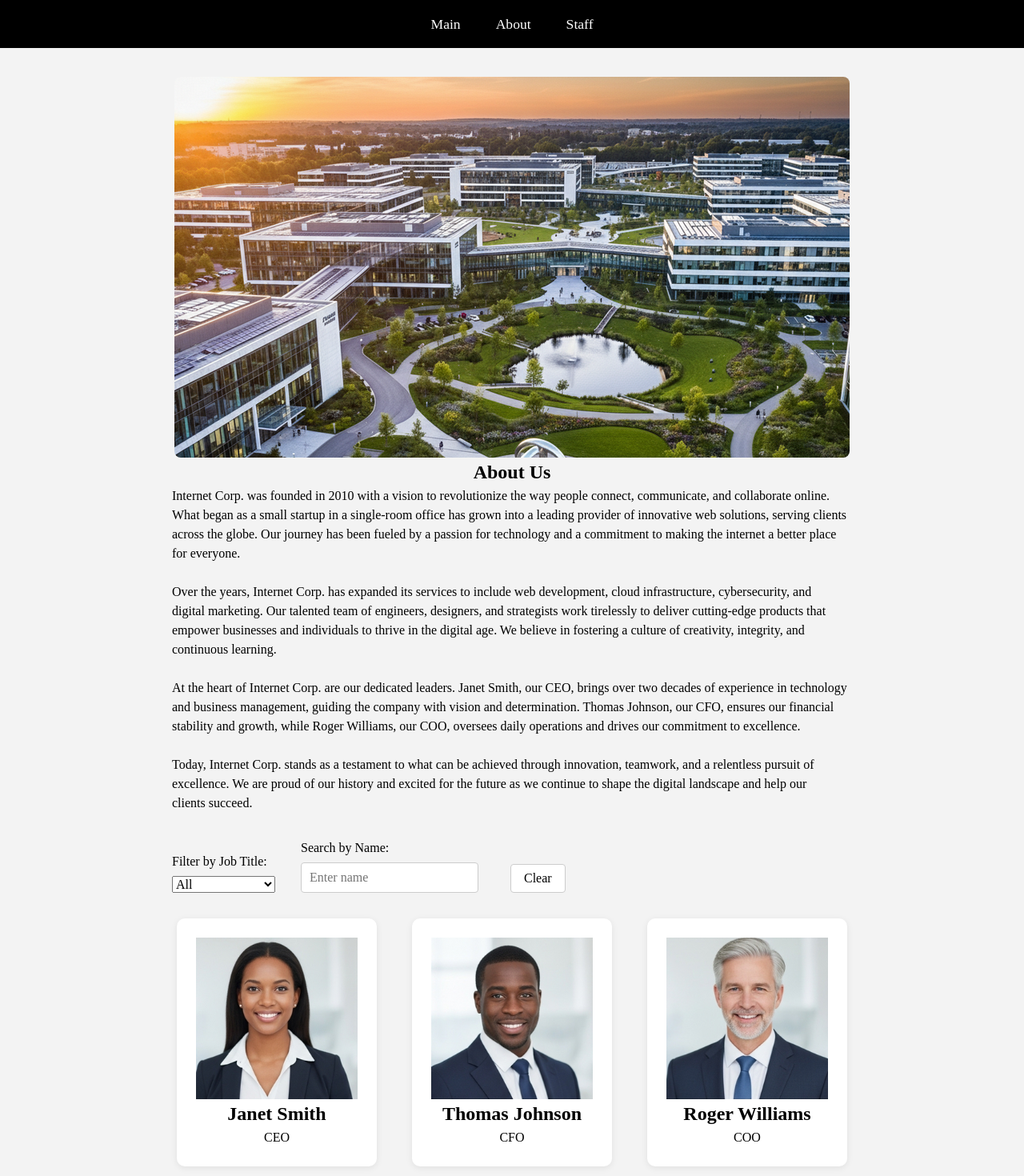
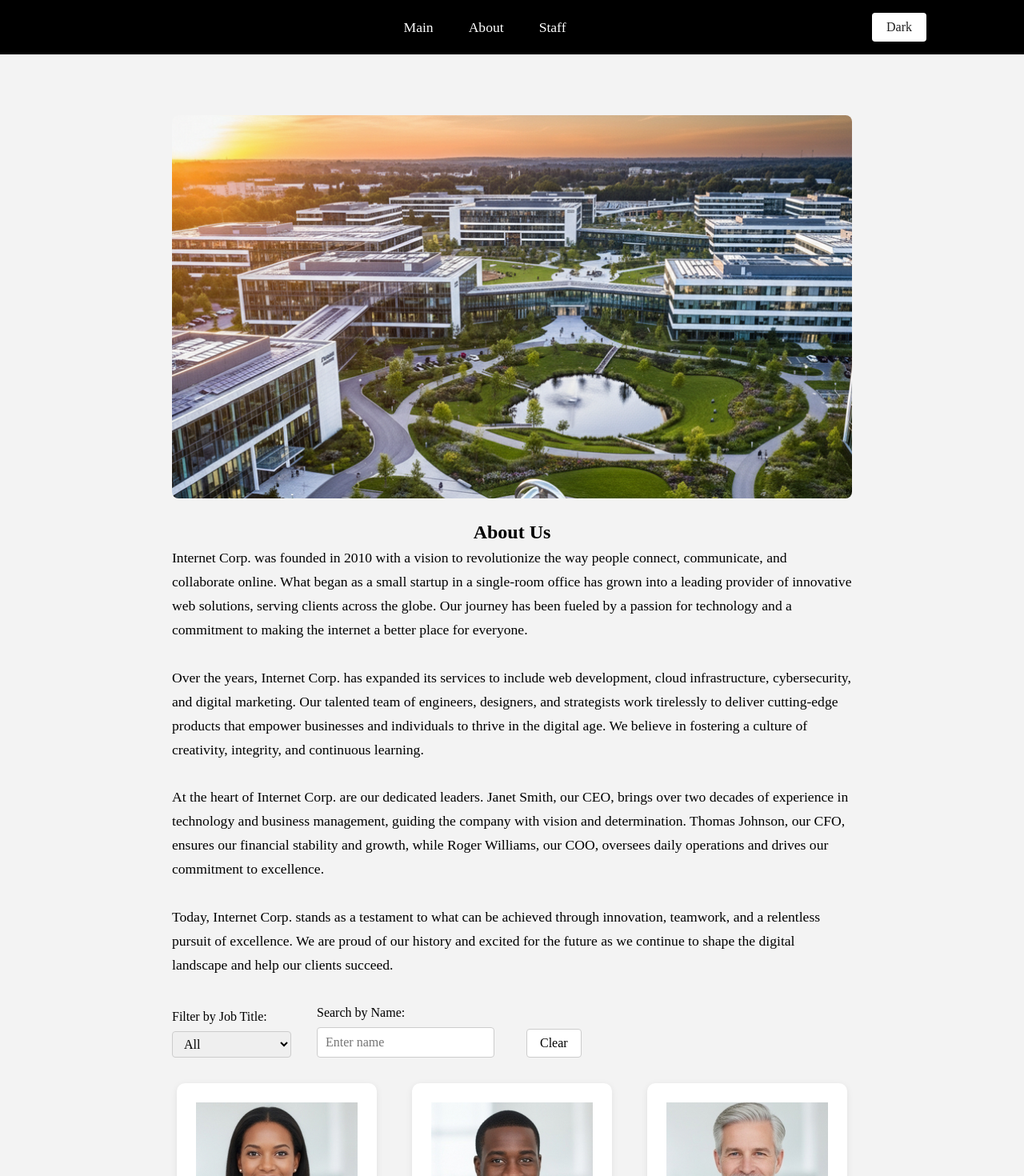
Before and after one commit to colinsubler/Profile-App, a React (Vite) app: page / in a window 1280 px wide. Shown: the top 1470 px of the page at 80% size. Built offline with nearby package versions, Linux system fonts and the light colour scheme.

Commit message:
Added requirements for lab 6

```diff
--- a/src/components/About.jsx
+++ b/src/components/About.jsx
@@ -1,11 +1,15 @@
-import React from 'react';
 import aboutImg from '../assets/campus.png';
+import styles from '../styles/about.module.css';
 
 const About = () => (
-    <div className="about-section" style={{ textAlign: 'center' }}>
-        <img src={aboutImg} alt="About" style={{ maxWidth: '850px', borderRadius: '8px', display: 'block', margin: '0 auto' }} />
+    <div className={styles['about-section']}>
+        <img
+            src={aboutImg}
+            alt="About"
+            className={styles['about-img']}
+        />
         <h1>About Us</h1>
-        <div style={{ textAlign: 'left', maxWidth: '850px', margin: '0 auto' }}>
+        <div className={styles['about-content']}>
             <p>
                 Internet Corp. was founded in 2010 with a vision to revolutionize the way people connect, communicate, and collaborate online. What began as a small startup in a single-room office has grown into a leading provider of innovative web solutions, serving clients across the globe. Our journey has been fueled by a passion for technology and a commitment to making the internet a better place for everyone.
             </p>
--- a/src/components/Card.jsx
+++ b/src/components/Card.jsx
@@ -1,8 +1,16 @@
 import PropTypes from "prop-types";
+import styles from "../styles/card.module.css";
+import React, { useEffect, useState } from "react";
 
-const Card = ({ imgSrc, title, description }) => {
+const Card = ({ imgSrc, title, description, dark }) => {
+    const [fadeClass, setFadeClass] = useState("");
+
+    useEffect(() => {
+        setFadeClass(styles["fade-in"]);
+    }, []);
+
     return (
-        <div className="card">
+        <div className={`${styles.card} ${fadeClass} ${dark ? styles.dark : ""}`}>
             <img src={imgSrc} alt="Headshot" />
             <h1>{title}</h1>
             <p>{description}</p>
@@ -14,6 +22,7 @@ Card.propTypes = {
     imgSrc: PropTypes.string.isRequired,
     title: PropTypes.string.isRequired,
     description: PropTypes.string.isRequired,
+    dark: PropTypes.bool,
 };
 
 export default Card;
--- a/src/components/Filters.jsx
+++ b/src/components/Filters.jsx
@@ -1,3 +1,5 @@
+import styles from '../styles/filters.module.css';
+
 const Filters = ({
     titles,
     selectedValue,
@@ -7,37 +9,36 @@ const Filters = ({
     onClear
 }) => {
     return (
-        <div className="filter-container" style={{ display: 'flex', alignItems: 'flex-end', gap: '32px' }}>
-            <div className="select-filter" style={{ display: 'flex', flexDirection: 'column' }}>
-                <label htmlFor="select" style={{ marginBottom: '6px' }}>Filter by Job Title:</label>
-                <select id="select" onChange={onDescriptionChange} value={selectedValue}>
-                    <option value="all">All</option>{titles.map((title, idx) => (<option key={idx} value={title}>{title}</option>))}
+        <div className={styles['filter-container']}>
+            <div className={styles['select-filter']}>
+                <label htmlFor="select" className={styles['filter-label']}>Filter by Job Title:</label>
+                <select
+                    id="select"
+                    onChange={onDescriptionChange}
+                    value={selectedValue}
+                    className={styles['filter-select']}
+                >
+                    <option value="all">All</option>
+                    {titles.map((title, idx) => (
+                        <option key={idx} value={title}>{title}</option>
+                    ))}
                 </select>
             </div>
-            <div className="search-filter" style={{ display: 'flex', flexDirection: 'column' }}>
-                <label htmlFor="searchName" style={{ marginBottom: '6px' }}>Search by Name:</label>
+            <div className={styles['search-filter']}>
+                <label htmlFor="searchName" className={styles['filter-label']}>Search by Name:</label>
                 <input
                     id="searchName"
                     type="text"
                     value={searchValue}
                     onChange={onSearchChange}
                     placeholder="Enter name"
-                    style={{ padding: '6px 10px', borderRadius: '4px', border: '1px solid #ccc' }}
+                    className={styles['filter-input']}
                 />
             </div>
             <button
                 type="button"
                 onClick={onClear}
-                style={{
-                    height: '36px',
-                    alignSelf: 'flex-end',
-                    marginLeft: '8px',
-                    padding: '0 16px',
-                    borderRadius: '4px',
-                    border: '1px solid #ccc',
-                    background: '#fff',
-                    cursor: 'pointer'
-                }}
+                className={styles['clear-btn']}
             >
                 Clear
             </button>
--- a/src/components/Header.jsx
+++ b/src/components/Header.jsx
@@ -1,33 +1,48 @@
-import React from 'react';
-import '../styles/global.css';
+import React, { useState, useEffect } from 'react';
+import styles from '../styles/header.module.css';
 
 const handleScroll = (position) => {
     const height = document.documentElement.scrollHeight - window.innerHeight;
     if (position === 'top') {
         window.scrollTo({ top: 0, behavior: 'smooth' });
     } else if (position === 'middle') {
+        window.scrollTo({ top: height / 5, behavior: 'smooth' });
+    } else if (position === 'bottom') {
         window.scrollTo({ top: height / 2, behavior: 'smooth' });
-    } else if (position === 'bottom') {
-        window.scrollTo({ top: height, behavior: 'smooth' });
     }
 };
 
-const Header = () => (
-    <header className="header">
-        <nav>
-            <ul className="header-nav">
+const Header = () => {
+    const [dark, setDark] = useState(false);
+
+    useEffect(() => {
+        document.body.classList.toggle('dark-mode', dark);
+    }, [dark]);
+
+    return (
+        <header className={styles.header}>
+            <nav className={styles['header-nav-container']}>
+                <ul className={styles['header-nav']}>
                     <li>
-                    <button className="header-btn" onClick={() => handleScroll('top')}>Main</button>
+                        <button className={styles['header-btn']} onClick={() => handleScroll('top')}>Main</button>
                     </li>
                     <li>
-                    <button className="header-btn" onClick={() => handleScroll('middle')}>About</button>
+                        <button className={styles['header-btn']} onClick={() => handleScroll('middle')}>About</button>
                     </li>
                     <li>
-                    <button className="header-btn" onClick={() => handleScroll('bottom')}>Staff</button>
+                        <button className={styles['header-btn']} onClick={() => handleScroll('bottom')}>Staff</button>
                     </li>
                 </ul>
+                <button
+                    className={styles['toggle-btn']}
+                    onClick={() => setDark((prev) => !prev)}
+                    aria-label="Toggle dark mode"
+                >
+                    {dark ? 'Light' : 'Dark'}
+                </button>
             </nav>
         </header>
     );
+};
 
 export default Header;
--- a/src/index.css
+++ b/src/index.css
@@ -1 +1,3 @@
-@import 'App.css';
+@import './styles/global.css';
+@import './styles/variables.css';
+@import './styles/reset.css';
--- /dev/null
+++ b/src/styles/about.module.css
@@ -0,0 +1,21 @@
+.about-section {
+    text-align: center;
+    padding: 48px 0 0 0;
+}
+
+.about-img {
+    max-width: 850px;
+    border-radius: 8px;
+    display: block;
+    margin: 0 auto 24px auto;
+    width: 100%;
+    height: auto;
+}
+
+.about-content {
+    text-align: left;
+    max-width: 850px;
+    margin: 0 auto;
+    font-size: 1.1rem;
+    line-height: 1.7;
+}
--- /dev/null
+++ b/src/styles/card.module.css
@@ -0,0 +1,29 @@
+.card {
+    background: #fff;
+    border-radius: 10px;
+    padding: 24px;
+    box-shadow: 0 2px 8px rgba(0,0,0,0.08);
+    display: flex;
+    flex-direction: column;
+    align-items: center;
+    width: 250px;
+    min-height: 300px;
+    transition: background 0.3s;
+}
+
+.card.dark {
+    background: #333;
+}
+
+.card h1 {
+    text-align: center;
+}
+
+@keyframes fadeIn {
+    from { opacity: 0; transform: translateY(20px);}
+    to { opacity: 1; transform: translateY(0);}
+}
+
+.fade-in {
+    animation: fadeIn 0.7s ease;
+}
--- /dev/null
+++ b/src/styles/filters.module.css
@@ -0,0 +1,42 @@
+.filter-container {
+    display: flex;
+    align-items: flex-end;
+    gap: 32px;
+}
+
+.select-filter,
+.search-filter {
+    display: flex;
+    flex-direction: column;
+}
+
+.filter-label {
+    margin-bottom: 6px;
+    font-weight: 500;
+}
+
+.filter-select,
+.filter-input {
+    padding: 6px 10px;
+    border-radius: 4px;
+    border: 1px solid #ccc;
+    font-size: 1rem;
+}
+
+.clear-btn {
+    height: 36px;
+    align-self: flex-end;
+    margin-left: 8px;
+    padding: 0 16px;
+    border-radius: 4px;
+    border: 1px solid #ccc;
+    background: #fff;
+    cursor: pointer;
+    font-size: 1rem;
+    transition: background 0.2s, color 0.2s;
+}
+
+.clear-btn:hover {
+    background: #007bff;
+    color: #fff;
+}
--- a/src/styles/global.css
+++ b/src/styles/global.css
@@ -12,33 +12,9 @@ body {
     padding-top: 64px;
 }
 
-.header {
-    background: #000000;
-    padding: 16px 0;
-    display: flex;
-    justify-content: center;
-    align-items: center;
-    position: fixed;
-    top: 0;
-    left: 0;
-    width: 100%;
-    z-index: 1000;
-}
-
-.header-nav {
-    list-style: none;
-    display: flex;
-    gap: 32px;
-    margin: 0;
-    padding: 0;
-}
-
-.header-btn {
-    background: transparent;
-    border: none;
-    color: #ffffff;
-    font-size: 1.1rem;
-    cursor: pointer;
+body.dark-mode {
+    background: #222;
+    color: #797979;
 }
 
 .content-row {
@@ -57,22 +33,6 @@ body {
     max-width: 850px;
 }
 
-.card {
-    background: #fff;
-    border-radius: 10px;
-    padding: 24px;
-    box-shadow: 0 2px 8px rgba(0,0,0,0.08);
-    display: flex;
-    flex-direction: column;
-    align-items: center;
-    width: 250px;
-    min-height: 300px;
-}
-
-.card h1 {
-    text-align: center;
-}
-
 .placeholder {
     height: 300px;
 }
--- /dev/null
+++ b/src/styles/header.module.css
@@ -0,0 +1,61 @@
+.header {
+    background: #000000;
+    padding: 16px 0;
+    display: flex;
+    justify-content: center;
+    align-items: center;
+    position: fixed;
+    top: 0;
+    left: 0;
+    width: 100%;
+    z-index: 1000;
+    transition: background 0.3s;
+}
+
+.header.dark {
+    background: #222;
+}
+
+.header-nav-container {
+    display: flex;
+    align-items: center;
+    width: 100vw;
+    max-width: 1100px;
+    padding: 0 32px;
+    position: relative;
+}
+
+.header-nav {
+    list-style: none;
+    display: flex;
+    gap: 32px;
+    margin: 0 auto;
+    padding: 0;
+    flex: 1;
+    justify-content: center;
+}
+
+.header-btn {
+    background: transparent;
+    border: none;
+    color: #ffffff;
+    font-size: 1.1rem;
+    cursor: pointer;
+}
+
+.toggle-btn {
+    background: #fff;
+    color: #222;
+    border: none;
+    border-radius: 4px;
+    padding: 6px 18px;
+    font-size: 1rem;
+    cursor: pointer;
+    margin-left: auto;
+    transition: background 0.2s, color 0.2s;
+}
+
+.toggle-btn:hover {
+    background: #007bff;
+    color: #fff;
+}
```
Also changed, not shown: src/styles/wrapper.module.css (added). Lines whose indentation alone changed are shown as unchanged.
